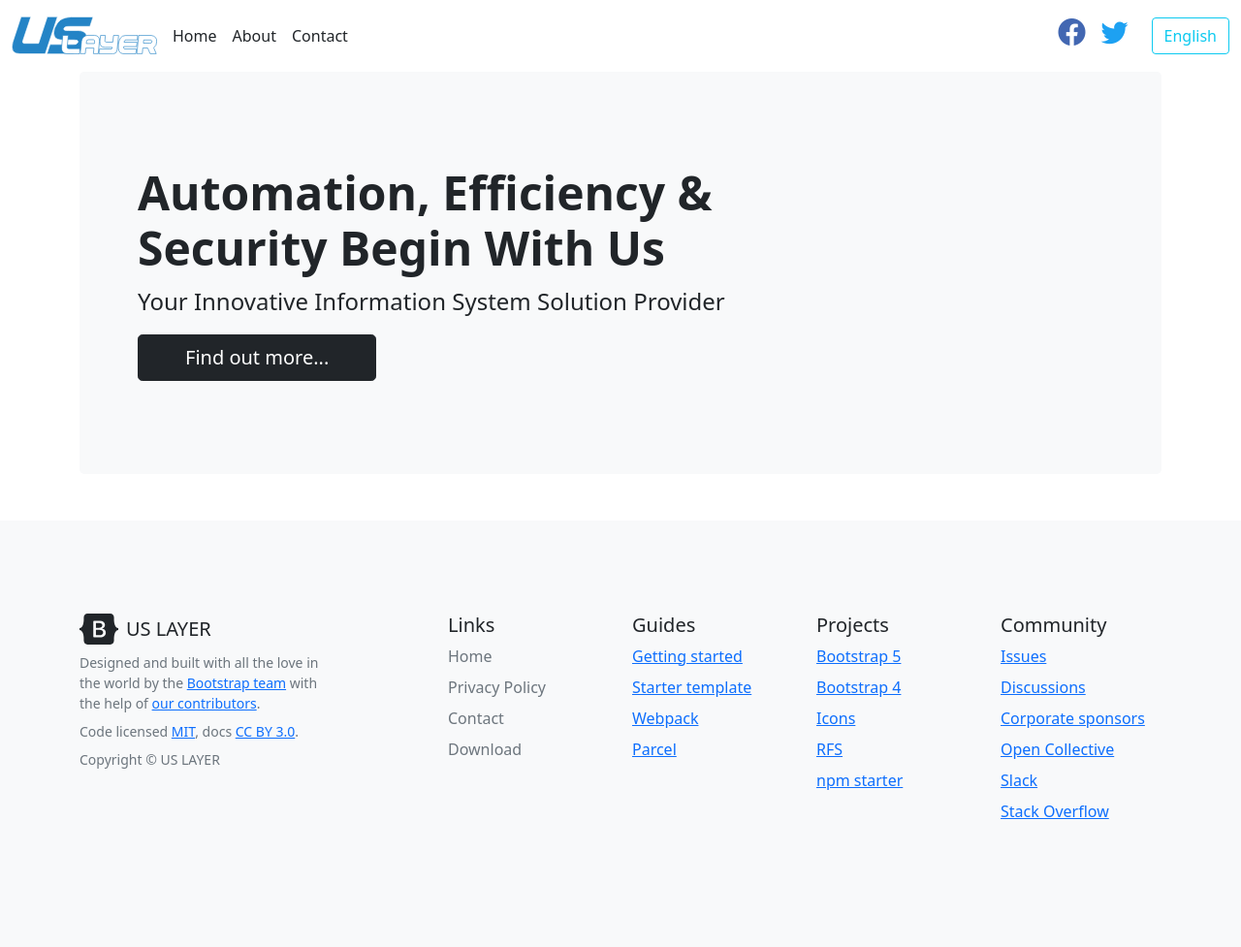
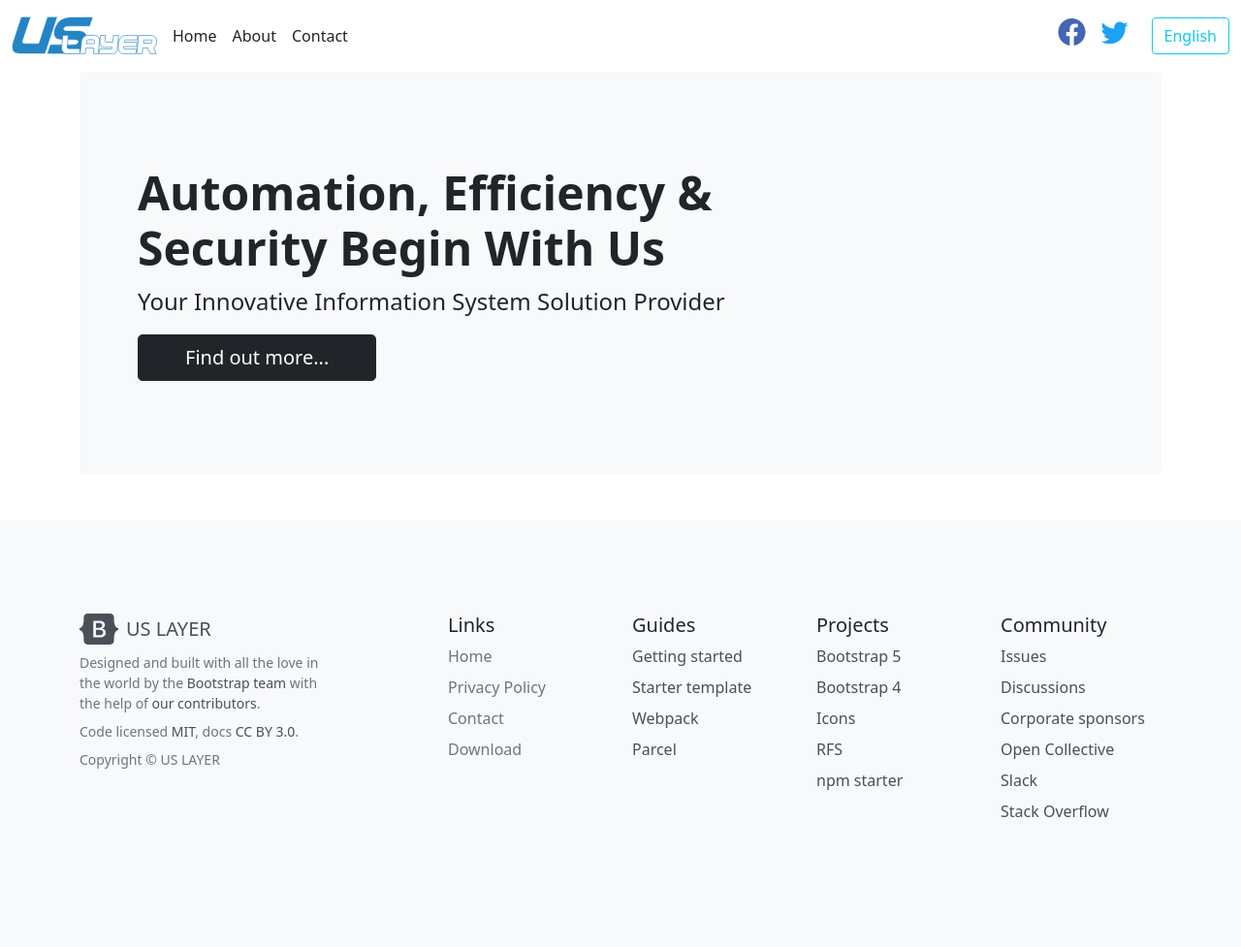
Before and after one commit to uslayer/uslayer.github.io, a Jekyll site: the page built from index.html, in a window 1280 px wide. Shown: the whole page at 97% size. Built offline with Jekyll 4.4.1, drawn with Linux system fonts in a browser that asks for light colours; the list of posts is cut into pages by our own code.

Commit message:
Update custom.css

```diff
--- a/assets/css/custom.css
+++ b/assets/css/custom.css
@@ -5,6 +5,11 @@ Just customize your theme here.
 @font-face {
   font-family: "Noto Sans";
   src: url(https://uslayer.github.io/assets/noto.ttf);
+}
+
+.bd-footer a {
+    color: #495057;
+    text-decoration: none;
 }
 
 .noto {
```
